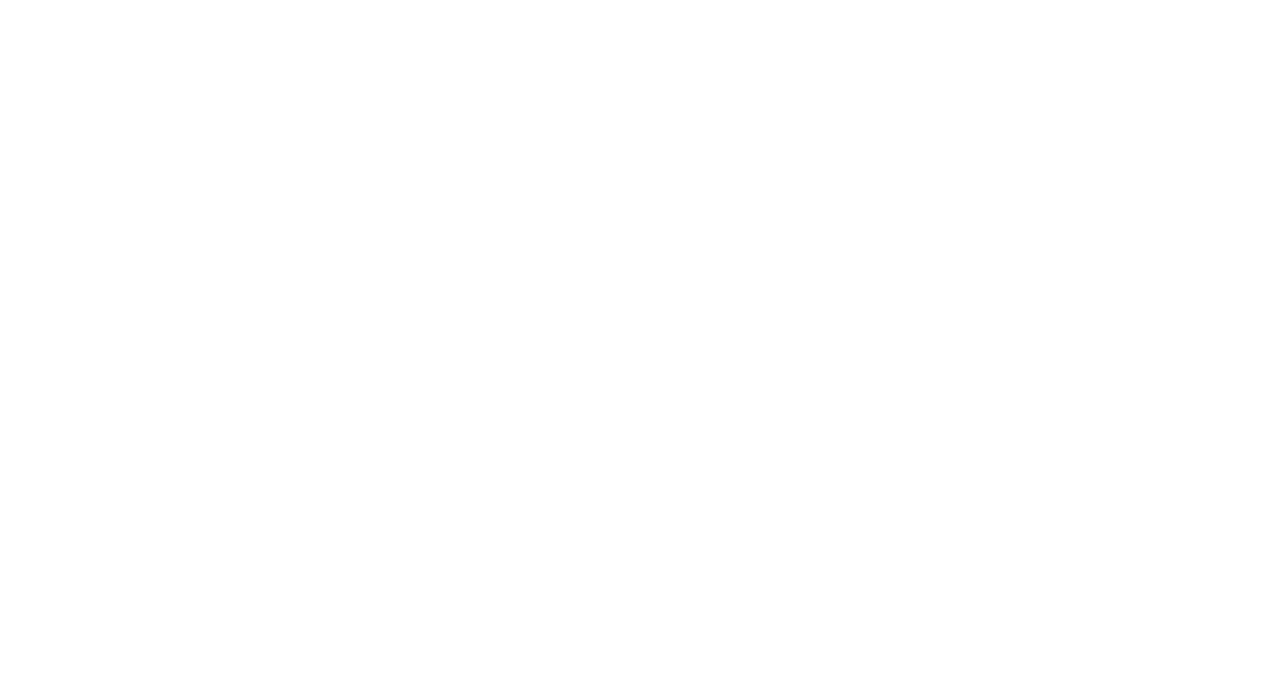
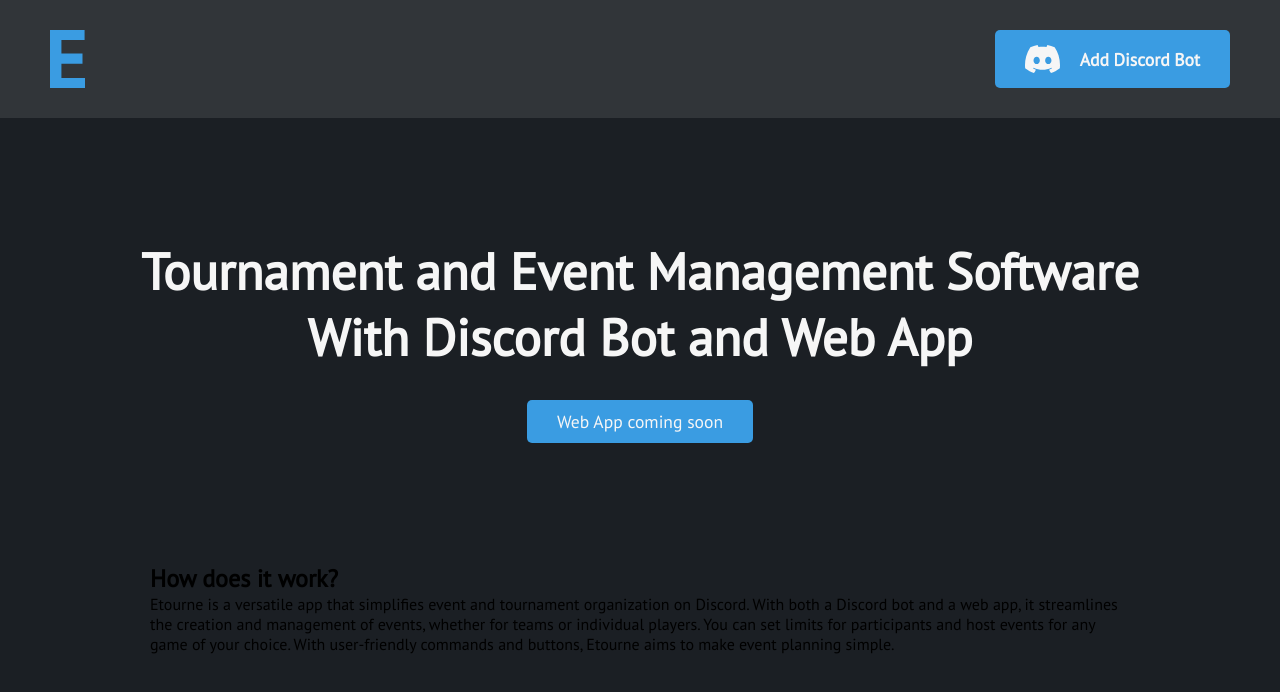
Before and after one commit to Etourne-Organization/etourne-landing-page, a SvelteKit app: page / in a window 1280 px wide. Shown: the top 692 px of the page. Built offline with nearby package versions, Linux system fonts and the light colour scheme.

Commit message:
added navbar and hero page

```diff
--- a/src/css/global.css
+++ b/src/css/global.css
@@ -11,8 +11,8 @@
 	--black-color: #1e1e1e;
 	--white-color: #f6f6f6;
 	--dark-white-color: #939393;
-	--normal-font-size: 1.2rem;
-	--heading-font-size: 3.8rem;
+	--normal-font-size: 1.1rem;
+	--heading-font-size: 3.2rem;
 	--subheading-font-size: 2.2rem;
 }
 
--- a/src/routes/+page.svelte
+++ b/src/routes/+page.svelte
@@ -2,9 +2,105 @@
 	import '../css/global.css';
 </script>
 
-<div class="parent" />
+<svelte:head>
+	<title>Etourne</title>
+</svelte:head>
+
+<div class="parent">
+	<div class="navbar">
+		<img src="/logo/e-logo.svg" alt="logo" />
+		<a class="add-discord-bot-btn" href="/">
+			<img src="/icons/discord-logo.svg" alt="discord logo" /> Add Discord Bot
+		</a>
+	</div>
+	<div class="hero">
+		<h1>Tournament and Event Management Software</h1>
+		<h1>With Discord Bot and Web App</h1>
+		<div class="coming-soon">
+			<p>Web App coming soon</p>
+		</div>
+	</div>
+	<div class="layout">
+		<div class="about">
+			<h2>How does it work?</h2>
+			<p>
+				Etourne is a versatile app that simplifies event and tournament
+				organization on Discord. With both a Discord bot and a web app, it
+				streamlines the creation and management of events, whether for teams
+				or individual players. You can set limits for participants and host
+				events for any game of your choice. With user-friendly commands and
+				buttons, Etourne aims to make event planning simple.
+			</p>
+		</div>
+	</div>
+</div>
 
 <style lang="scss">
 	.parent {
+		min-height: 100vh;
+		background-color: var(--secondary-color);
+
+		.navbar {
+			background-color: var(--light-secondary-color);
+			padding: 30px 50px;
+
+			display: flex;
+			justify-content: space-between;
+
+			img {
+				width: 35px;
+			}
+
+			a {
+				background-color: var(--primary-color);
+				color: var(--white-color);
+				border-radius: 5px;
+				padding: 15px 30px;
+				text-decoration: none;
+
+				display: flex;
+				gap: 20px;
+				align-items: center;
+				font-size: var(--normal-font-size);
+				font-weight: bold;
+
+				&:hover {
+					cursor: pointer;
+					filter: brightness(0.95);
+				}
+
+				&:visited {
+					background-color: var(--primary-color);
+					color: var(--white-color);
+				}
+			}
+		}
+
+		.hero {
+			text-align: center;
+			color: var(--white-color);
+			padding: 120px;
+
+			display: flex;
+			flex-direction: column;
+			align-items: center;
+
+			h1 {
+				font-size: var(--heading-font-size);
+			}
+
+			.coming-soon {
+				background-color: var(--primary-color);
+				color: var(--white-color);
+				border-radius: 5px;
+				padding: 10px 30px;
+				font-size: var(--normal-font-size);
+				margin-top: 30px;
+			}
+		}
+
+		.layout {
+			margin: 0 150px;
+		}
 	}
 </style>
```
Also changed, not shown: static/icons/discord-logo.svg (added), static/logo/e-logo.svg (added).
